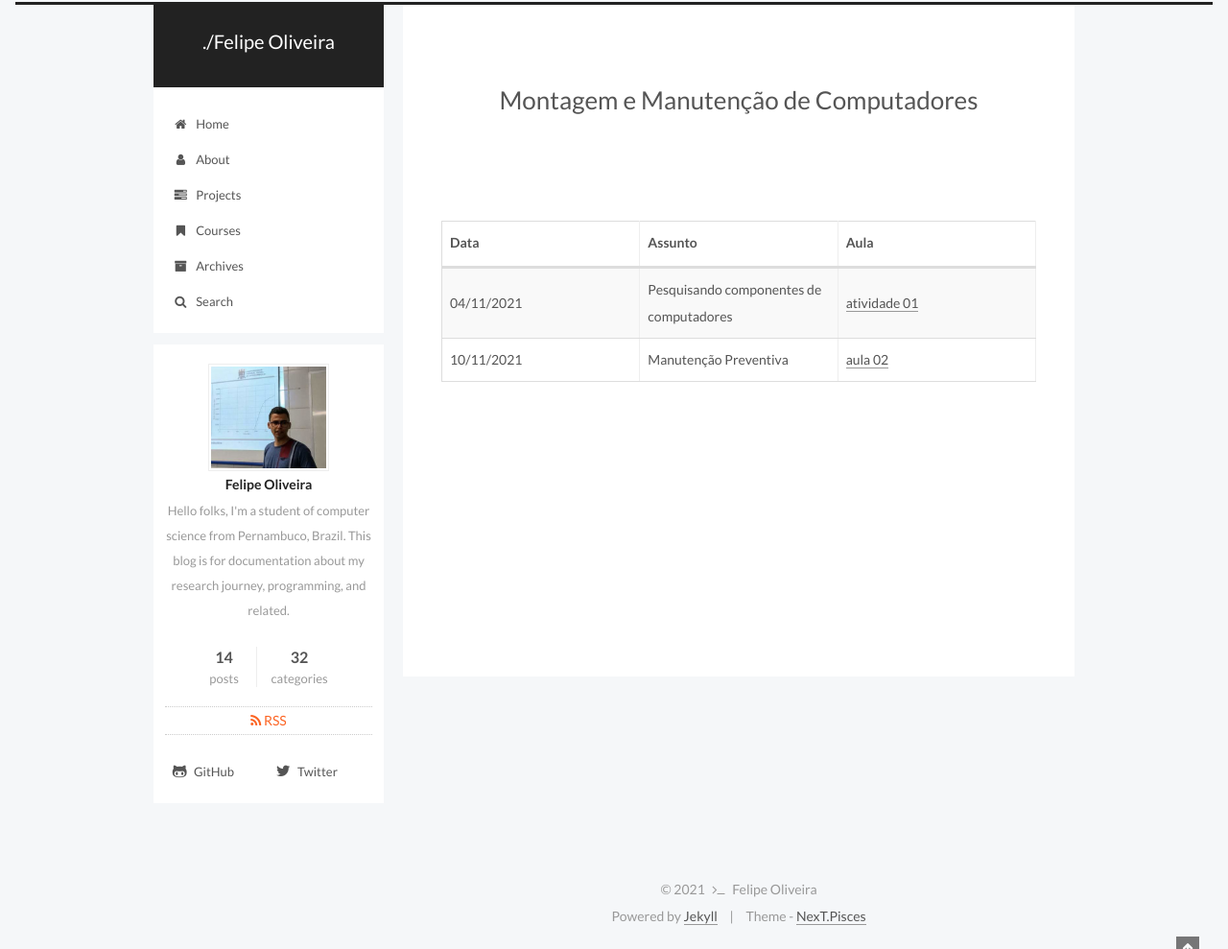
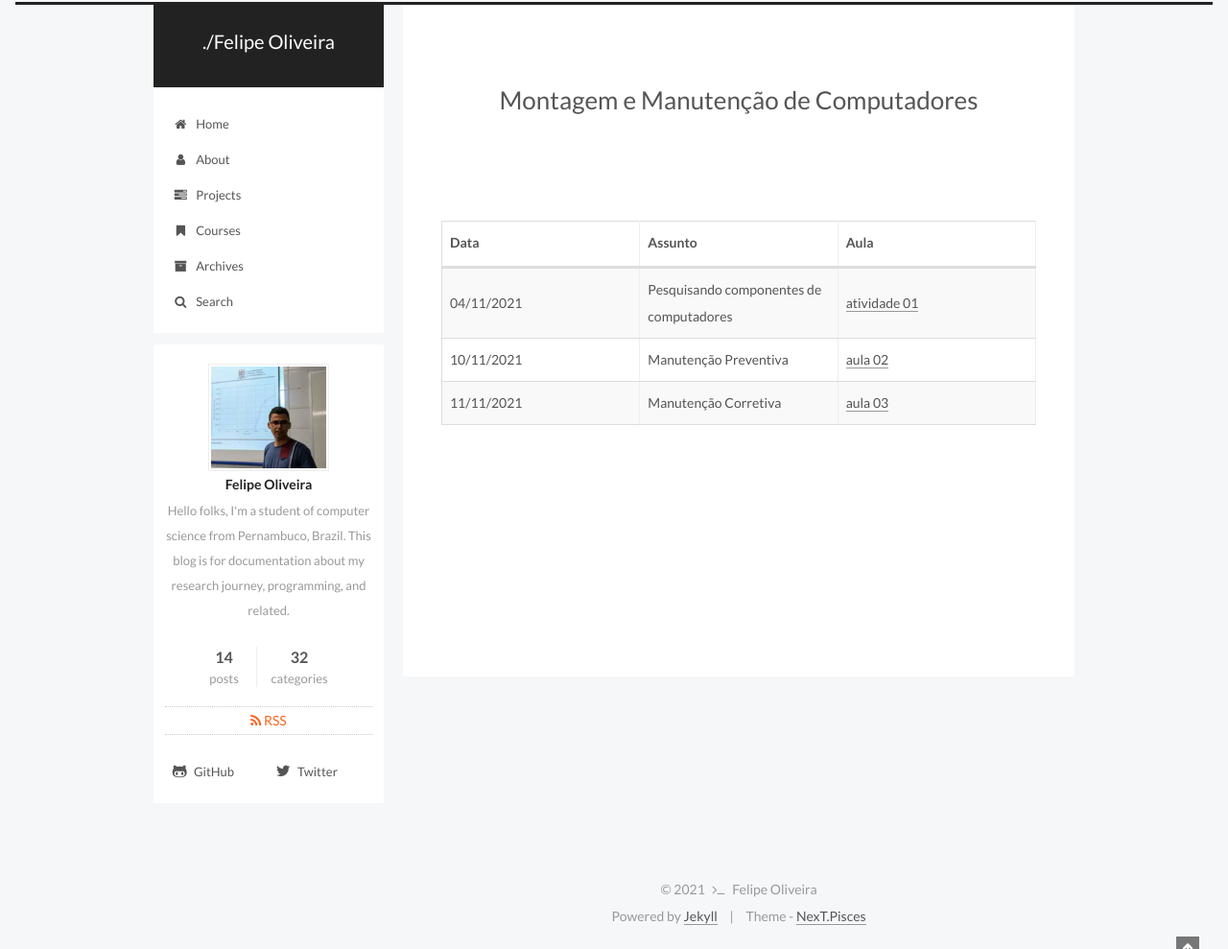
Before and after one commit to fdoliv/fdoliv.github.io, a Jekyll site: the page built from courses/mmc/index.md, in a window 1280 px wide. Shown: the whole page at 96% size. Built offline with Jekyll 4.4.1, drawn with Linux system fonts in a browser that asks for light colours.

Commit message:
Aula 03 mmc

```diff
--- a/courses/mmc/index.md
+++ b/courses/mmc/index.md
@@ -15,3 +15,4 @@ comments: false
 | -- | ------------ | --- |
 | 04/11/2021 | Pesquisando componentes de computadores | [atividade 01]({{ site.url }}/assets/arquivos/mmc/atividade01.pdf){:target="_blank"} |
 | 10/11/2021 | Manutenção Preventiva | [aula 02]({{ site.url }}/assets/arquivos/mmc/aula02.pdf){:target="_blank"} |
+| 11/11/2021 | Manutenção Corretiva | [aula 03]({{ site.url }}/assets/arquivos/mmc/aula03.pdf){:target="_blank"} |
```
Also changed, not shown: 1 other file.
